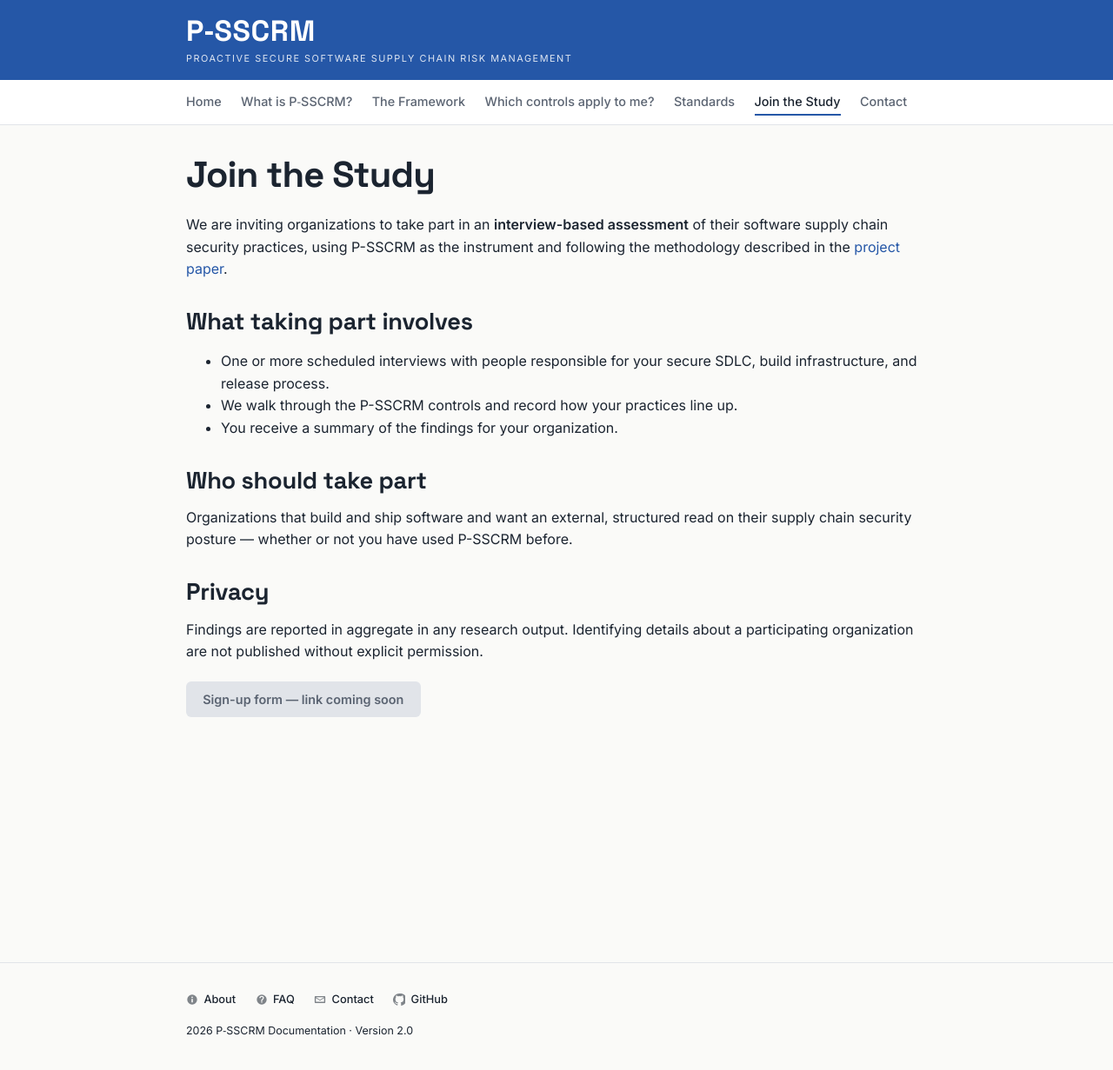
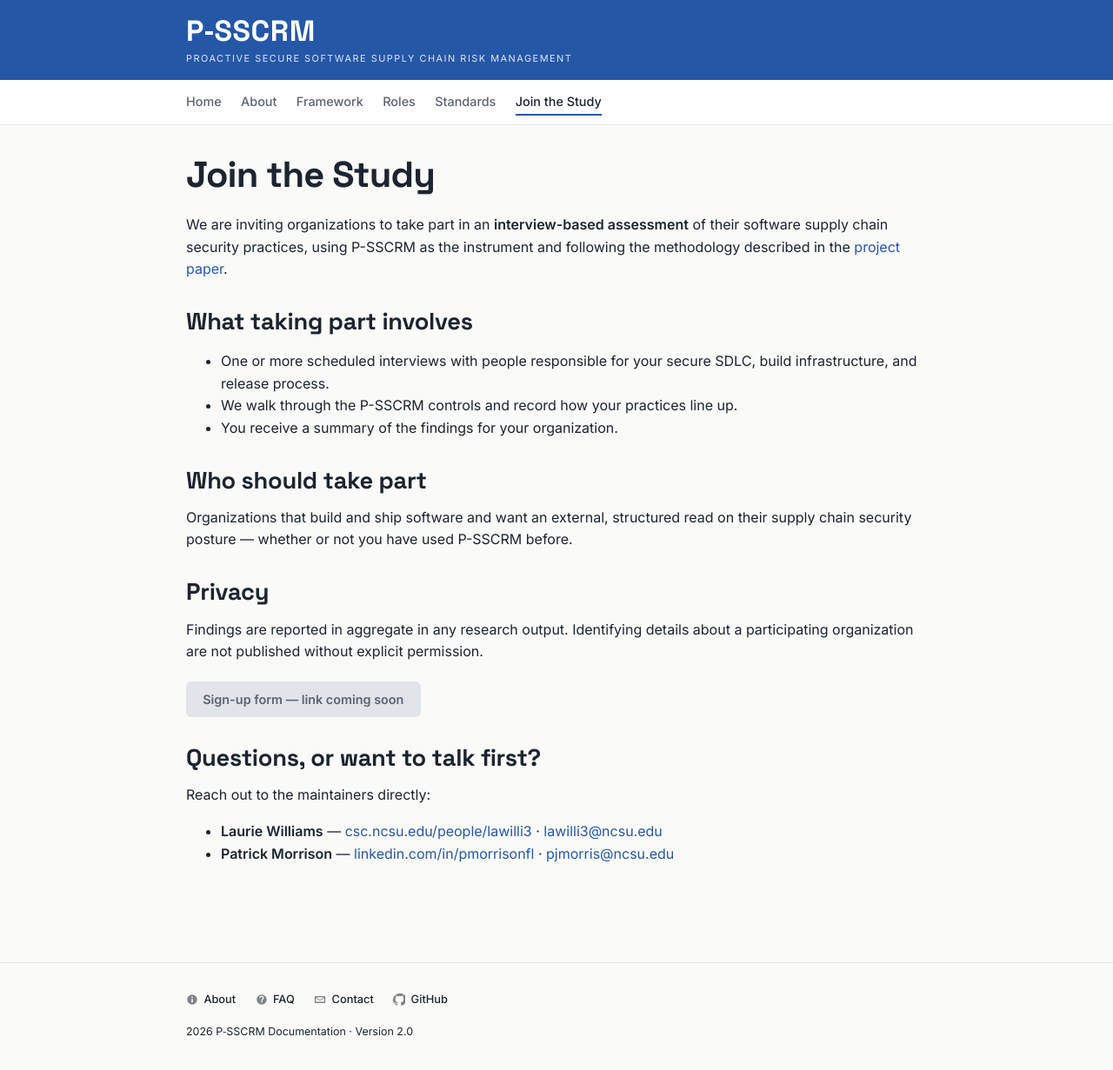
Before and after one commit to tanmaypardeshi/p-sscrm, a Jekyll site: the page built from participate.md, in a window 1280 px wide and 1241 px high. Shown: the top 1231 px of the window at 87% size. Built offline with Jekyll 4.4.1, drawn with Linux system fonts in a browser that asks for light colours.

Commit message:
Header: drop Contact, shorten nav labels to fix overflow; add contact details to Join the Study

```diff
--- a/_includes/header.html
+++ b/_includes/header.html
@@ -8,12 +8,11 @@
   <div class="site-nav-bar">
     <nav class="container site-nav" aria-label="Primary">
       <a href="{{ "/" | relative_url }}"{% if page.url == "/" %} aria-current="page"{% endif %}>Home</a>
-      <a href="{{ "/about/" | relative_url }}"{% if page.url == "/about/" %} aria-current="page"{% endif %}>What is P&#8209;SSCRM?</a>
-      <a href="{{ "/framework/" | relative_url }}"{% if page.url == "/framework/" %} aria-current="page"{% endif %}>The Framework</a>
-      <a href="{{ "/roles/" | relative_url }}"{% if page.url == "/roles/" %} aria-current="page"{% endif %}>Which controls apply to me?</a>
+      <a href="{{ "/about/" | relative_url }}"{% if page.url == "/about/" %} aria-current="page"{% endif %}>About</a>
+      <a href="{{ "/framework/" | relative_url }}"{% if page.url == "/framework/" %} aria-current="page"{% endif %}>Framework</a>
+      <a href="{{ "/roles/" | relative_url }}"{% if page.url == "/roles/" %} aria-current="page"{% endif %}>Roles</a>
       <a href="{{ "/frameworks/" | relative_url }}"{% if page.url == "/frameworks/" %} aria-current="page"{% endif %}>Standards</a>
       <a href="{{ "/participate/" | relative_url }}"{% if page.url == "/participate/" %} aria-current="page"{% endif %}>Join the Study</a>
-      <a href="{{ "/contact/" | relative_url }}"{% if page.url == "/contact/" %} aria-current="page"{% endif %}>Contact</a>
     </nav>
   </div>
 </header>
--- a/participate.md
+++ b/participate.md
@@ -35,3 +35,10 @@ permission.
     <span class="btn btn-disabled" aria-disabled="true">Sign-up form — link coming soon</span>
   {% endif %}
 </p>
+
+## Questions, or want to talk first?
+
+Reach out to the maintainers directly:
+
+- **Laurie Williams** — [csc.ncsu.edu/people/lawilli3](https://csc.ncsu.edu/people/lawilli3/) · [lawilli3@ncsu.edu](mailto:lawilli3@ncsu.edu)
+- **Patrick Morrison** — [linkedin.com/in/pmorrisonfl](https://www.linkedin.com/in/pmorrisonfl/) · [pjmorris@ncsu.edu](mailto:pjmorris@ncsu.edu)
```
